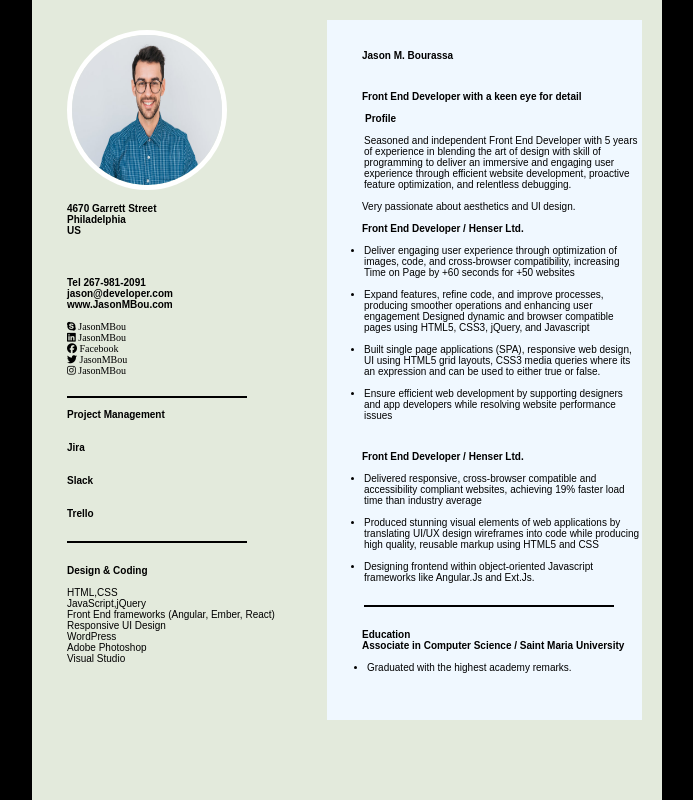
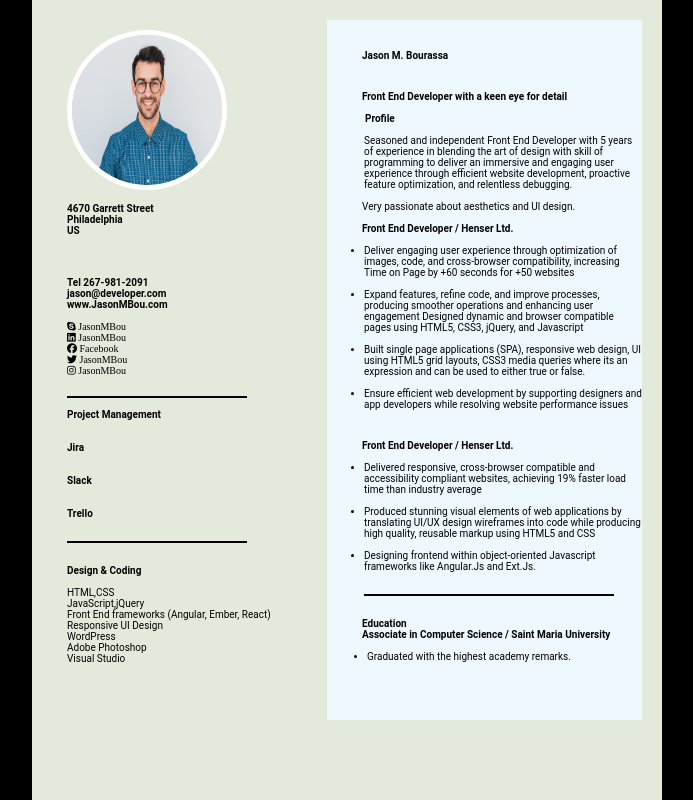
Before and after one commit to arbinferdous/Curriculum-Vitae, a plain HTML site: page index.html in a window 1280 px wide. Shown: the whole page, without its empty margins (293-986 px from the left). Drawn offline with Linux system fonts and the light colour scheme.

Commit message:
curriculum vitae

```diff
--- a/style.css
+++ b/style.css
@@ -51,11 +51,11 @@ section{
 
 }
 .txt p{
-    font-family: "Martel Sans", sans-serif;;
+    font-family: "Roboto", sans-serif;
     margin-left: 35px;
 }
 .second p{
-    font-family: "Martel Sans", sans-serif;;
+    font-family: "Roboto", sans-serif;
     margin-left: 55px;
 }
 .icon p{
@@ -74,7 +74,7 @@ section{
     margin-left: 35px;
 }
 .project{
-    font-family: "Martel Sans", sans-serif;;
+    font-family: "Roboto", sans-serif;
     margin-left: 35px;
 }
 .project::after{
@@ -86,54 +86,55 @@ section{
 }
 .coding{
     margin-left: 35px;
-    font-family: "Martel Sans", sans-serif;;
+    font-family: "Roboto", sans-serif;
 }
 .coding p{
-    font-family: "Martel Sans", sans-serif;;
+    font-family: "Roboto", sans-serif;
 }
 .first{
-    font-size: 60px;
+
     margin-left: 35px;
     margin-top: 30px;
-    font-family: "Martel Sans", sans-serif;;
+    font-family: "Roboto", sans-serif;
 }
+
 .second{
     margin-left: -20px;
     margin-top: 30px;
-    font-family: "Martel Sans", sans-serif;;
+    font-family: "Roboto", sans-serif;
 }
 .profile{
     font-size: 20px;
-    font-family: "Martel Sans", sans-serif;;
+    font-family: "Roboto", sans-serif;
     margin-left: 38px;
 }
 .content{
     font-size: 15px;
-    font-family: "Martel Sans", sans-serif;;
+    font-family: "Roboto", sans-serif;
     margin-left: 37px;
 }
 .ui{
+    margin-left: 35px;
     font-size: 20px;
-    font-family: "Martel Sans", sans-serif;;
-    margin-left: 35px;
+    font-family: "Roboto", sans-serif;
 }
 .front{
     margin-left: 35px;
-    font-family: "Martel Sans", sans-serif;;
+    font-family: "Roboto", sans-serif;
     font-size: 18px
 }
 .items{
-    font-family: "Martel Sans", sans-serif;;
+    font-family: "Roboto", sans-serif;
     font-size: 15px;
     margin-left: -3px;
 }
 .last{
     margin-left: 35px;
     margin-top: 30px;
-    font-family: "Martel Sans", sans-serif;;
+    font-family: "Roboto", sans-serif;
 }
 .finish{
-    font-family: "Martel Sans", sans-serif;;
+    font-family: "Roboto", sans-serif;
     margin-left: -3px;
 }
 .finish::after{
@@ -146,14 +147,14 @@ section{
 }
 .final{
     font-size: 18px;
-    font-family: "Martel Sans", sans-serif;;
+    font-family: "Roboto", sans-serif;
     margin-left: 35px;
 }
 .in{
-    font-family: "Martel Sans", sans-serif;;
+    font-family: "Roboto", sans-serif;
     font-size: 15px;
     margin-left: 35px;
 }
 .emmet{
-    font-family: "Martel Sans", sans-serif;;
+    font-family: "Roboto", sans-serif;
 }
```
Also changed, not shown: index.html (+0 -1 lines).
